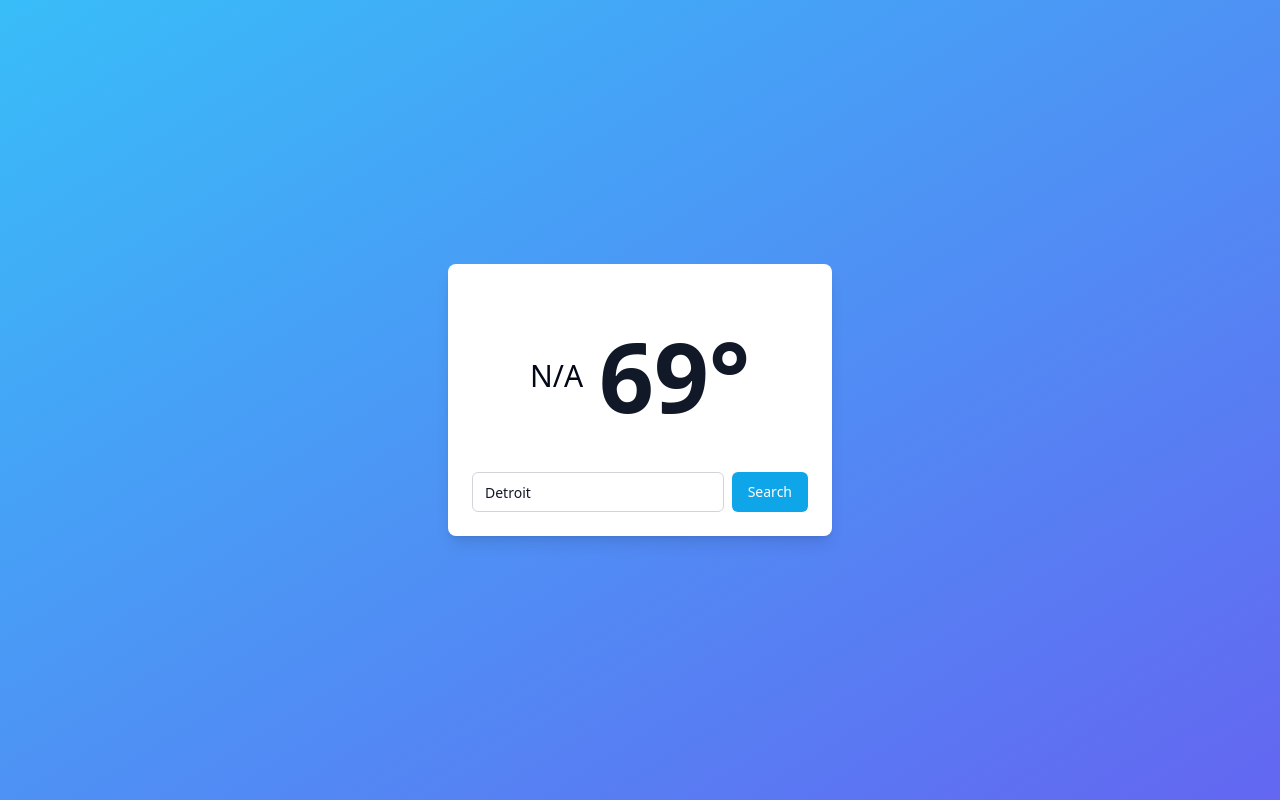
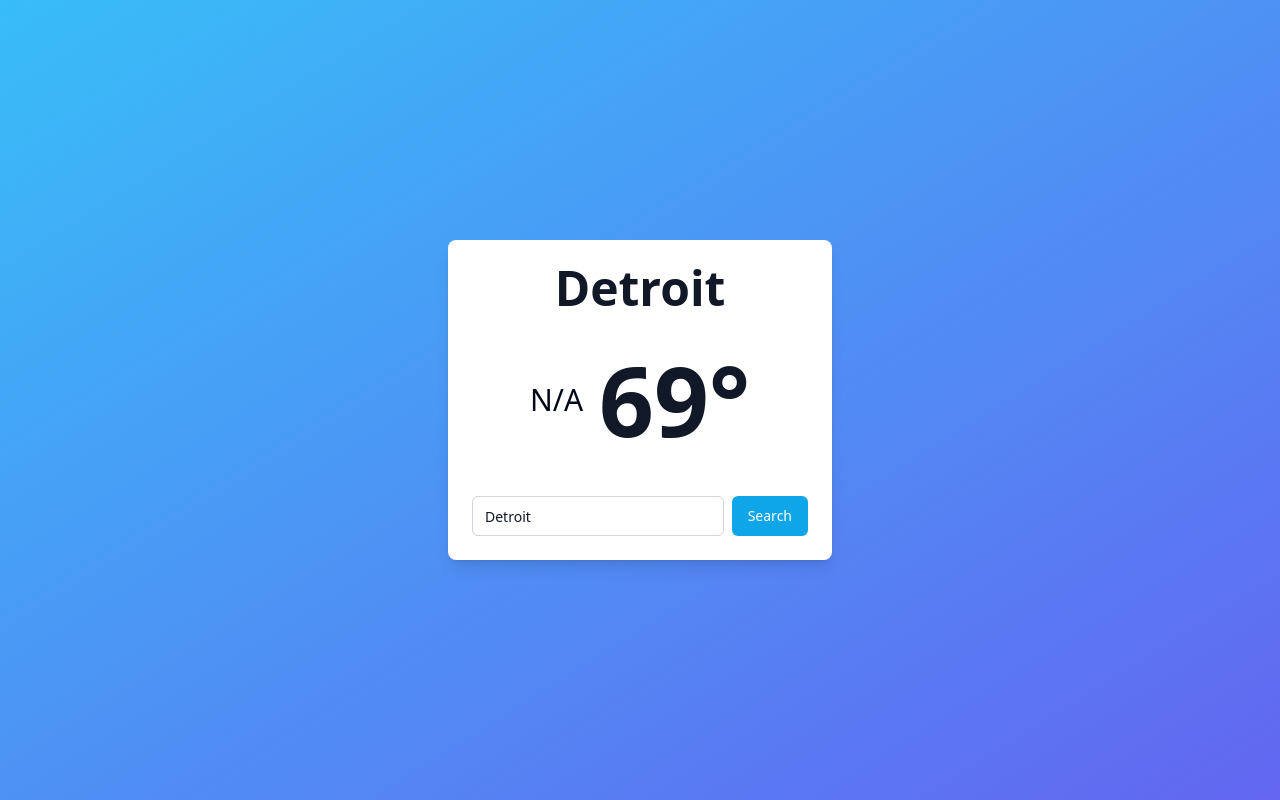
Before and after one commit to DavidMiller2001/New-Weather-App, a React (Vite) app: page / in a window 1280 px wide. Built offline with nearby package versions, Linux system fonts and the light colour scheme; no server answers.

Commit message:
fix return statement

```diff
--- a/src/components/ui/weather-displayv0.tsx
+++ b/src/components/ui/weather-displayv0.tsx
@@ -31,15 +31,14 @@ export function WeatherDisplayv0() {
   const [conditionStr, setConditionStr] = useState('');
 
   function formatLocationStr(location: string): string {
-    let formattedString = '';
-
     if (location.includes(',')) {
       const strSegments = location.split(',');
-      formattedString =
+      const formattedString =
         capitalize(strSegments[0]) + ', ' + strSegments[1].toUpperCase();
+      return formattedString;
     }
 
-    return formattedString;
+    return location;
   }
 
   return (
```
